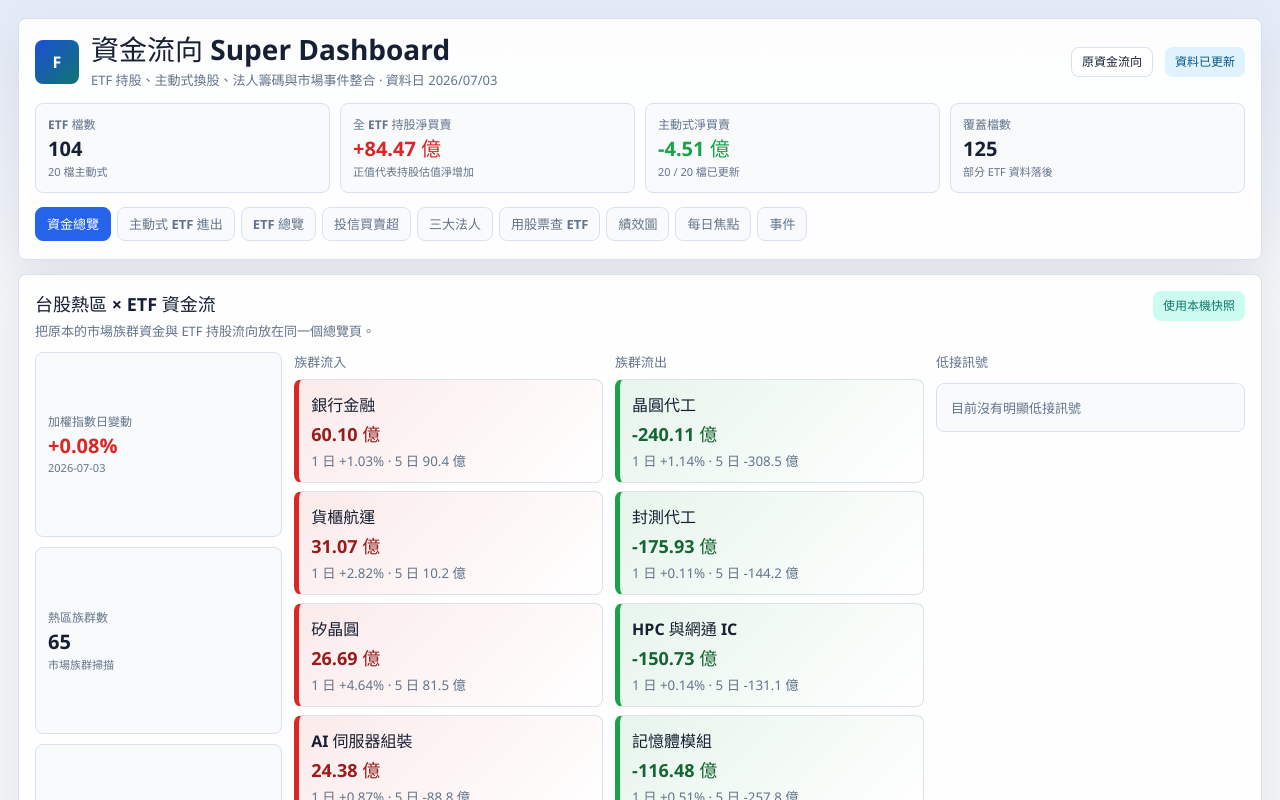
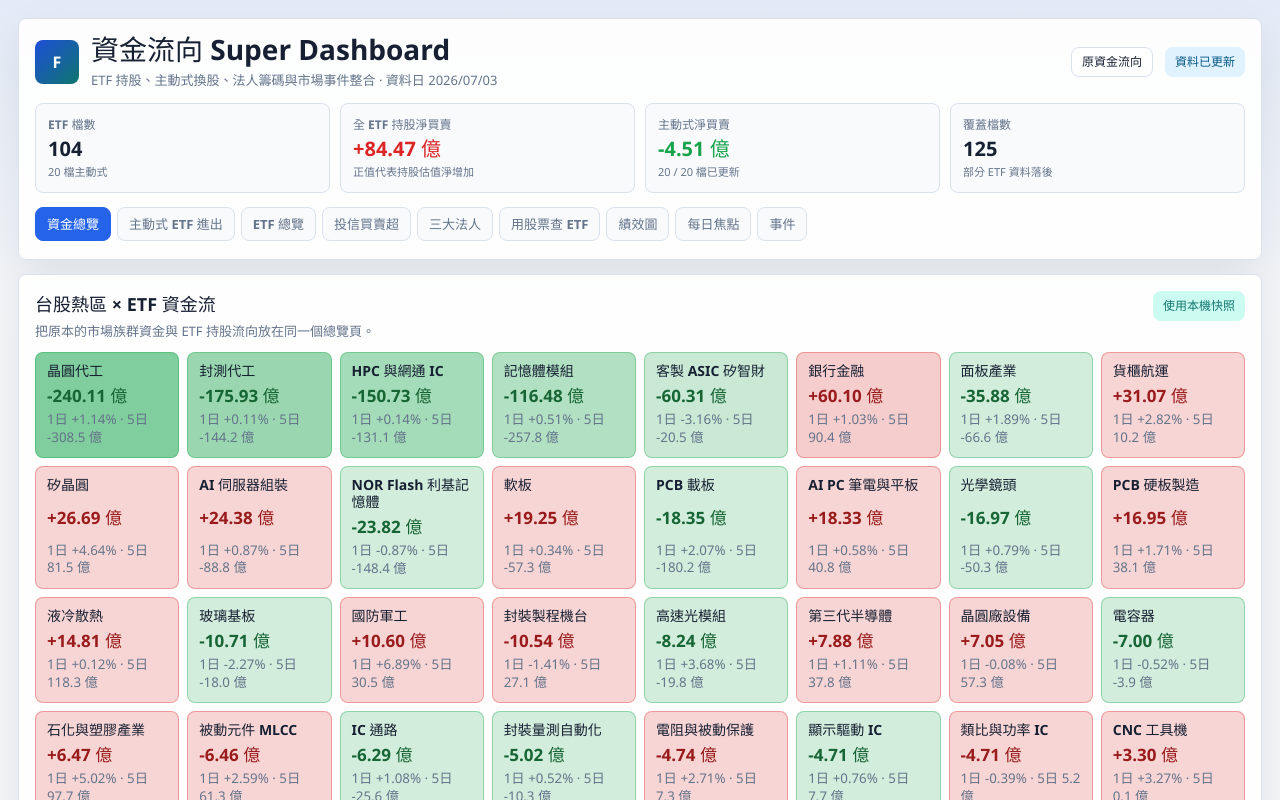
Before and after one commit to ChunYu8866/stock-temp, a React (Vite) app: page / in a window 1280 px wide. Shown: the top 800 px of the page. Built offline with nearby package versions, Linux system fonts and the light colour scheme; no server answers.

Commit message:
Restore heatmap and clarify zero ETF flow

```diff
--- a/src/App.js
+++ b/src/App.js
@@ -22,6 +22,13 @@ function fmtMoney(value, digits = 2) {
   if (value == null || Number.isNaN(Number(value))) return '—';
   const sign = Number(value) > 0 ? '+' : '';
   return `${sign}${fmtNum(value, digits)} 億`;
+}
+
+function fmtFlow(value, digits = 2) {
+  const num = Number(value);
+  if (!Number.isFinite(num)) return '—';
+  if (Math.abs(num) < 0.005) return '無異動';
+  return fmtMoney(num, digits);
 }
 
 function fmtPct(value, digits = 2) {
@@ -270,6 +277,11 @@ function MarketHeatPanel({ sectorState }) {
   const marketChg = sectorState.data?.marketChg1d;
   const statusText = sectorState.loading ? '熱區載入中' : sectorState.source === 'live' ? '熱區已更新' : sectorState.data ? '使用本機快照' : '熱區待更新';
 
+  const heatTiles = [...sectors]
+    .sort((a, b) => Math.abs(Number(b.net_1d_yi || 0)) - Math.abs(Number(a.net_1d_yi || 0)))
+    .slice(0, 32);
+  const maxHeat = Math.max(...heatTiles.map((sector) => Math.abs(Number(sector.net_1d_yi || 0))), 1);
+
   const sectorCard = (sector) => el('div', { key: sector.name, className: cx('sector-card', sectorToneClass(sector)) },
     el('strong', null, sector.name),
     el('b', null, `${fmtNum(sector.net_1d_yi, 2)} 億`),
@@ -283,6 +295,22 @@ function MarketHeatPanel({ sectorState }) {
         el('p', null, '把原本的市場族群資金與 ETF 持股流向放在同一個總覽頁。')
       ),
       el('span', { className: 'hint-pill' }, statusText)
+    ),
+    el('div', { className: 'sector-heatmap', 'aria-label': '族群資金熱力圖' },
+      heatTiles.length ? heatTiles.map((sector) => {
+        const value = Number(sector.net_1d_yi || 0);
+        const strength = Math.max(0.16, Math.min(1, Math.abs(value) / maxHeat));
+        return el('div', {
+          key: sector.name,
+          className: cx('sector-heat-tile', sectorToneClass(sector), sector.is_bottom_fishing ? 'bottom-signal' : ''),
+          style: { '--strength': String(strength), '--alpha': String(0.12 + strength * 0.42) },
+          title: `${sector.name} ${fmtFlow(value)} · 1日 ${fmtPct(sector.chg_1d)}`,
+        },
+          el('strong', null, sector.name),
+          el('b', null, fmtFlow(value)),
+          el('small', null, `1日 ${fmtPct(sector.chg_1d)} · 5日 ${fmtNum(sector.net_5d_yi, 1)} 億`)
+        );
+      }) : el('p', { className: 'empty' }, '熱力圖資料載入中')
     ),
     el('div', { className: 'merge-grid' },
       el('div', { className: 'merge-summary' },
@@ -343,7 +371,7 @@ function FlowOverview({ data, onEtf, onStock }) {
         topEtfs.map((etf, index) => el('button', { key: etf.code, className: 'rank-row', onClick: () => onEtf(etf.code) },
           el('span', { className: 'rank-no' }, index + 1),
           el('span', null, el('b', null, etf.code), el('small', null, etf.name)),
-          el('em', { className: tone(etf.net) }, fmtMoney(etf.net))
+          el('em', { className: tone(etf.net) }, fmtFlow(etf.net))
         ))
       )
     ),
@@ -412,7 +440,7 @@ function ActiveMoves({ data, onEtf }) {
         rows: rows.map((row) => [
           el('button', { className: 'linklike', onClick: () => onEtf(row.etf.code) }, `${row.etf.code} ${row.etf.name}`),
           `${fmtNum(row.etf.scale, 1)} 億`,
-          el('span', { className: tone(row.etf.net) }, fmtMoney(row.etf.net)),
+          el('span', { className: tone(row.etf.net) }, fmtFlow(row.etf.net)),
           fmtMoney(row.etf.buy_amt),
           fmtMoney(row.etf.sell_amt),
           `${row.newCount} / ${row.clearCount}`,
@@ -433,7 +461,7 @@ function ActiveCard({ row, onEtf }) {
       el('button', { className: 'icon-action', onClick: () => onEtf(etf.code), title: 'ETF 明細' }, '↗')
     ),
     el('div', { className: 'mini-kpis' },
-      kpi('淨買賣', fmtMoney(etf.net), null, tone(etf.net)),
+      kpi('淨買賣', fmtFlow(etf.net), null, tone(etf.net)),
       kpi('新進', fmtNum(row.newCount), '檔'),
       kpi('出清', fmtNum(row.clearCount), '檔')
     ),
@@ -475,7 +503,7 @@ function EtfOverview({ data, onEtf }) {
           el('button', { className: 'linklike', onClick: () => onEtf(etf.code) }, `${etf.code} ${etf.name}`),
           isActiveEtf(etf) ? '主動式' : '被動',
           `${fmtNum(etf[scaleBasis === 'month' ? 'mscale' : 'scale'] ?? etf.scale, 1)} 億`,
-          el('span', { className: tone(etf.net) }, fmtMoney(etf.net)),
+          el('span', { className: tone(etf.net) }, fmtFlow(etf.net)),
           etf.yld == null ? '—' : fmtPct(etf.yld),
           etf.prem == null ? '—' : fmtPct(etf.prem),
           ymdSlash(etf.date),
@@ -490,7 +518,7 @@ function EtfCard({ etf, onEtf, scaleBasis }) {
   return el('button', { className: 'etf-card', onClick: () => onEtf(etf.code) },
     el('div', { className: 'card-head' },
       el('div', null, el('b', null, etf.code), el('h3', null, etf.name), el('p', null, `${isActiveEtf(etf) ? '主動式' : '被動'} · ${ymdSlash(etf.date)}`)),
-      el('em', { className: tone(etf.net) }, fmtMoney(etf.net))
+      el('em', { className: tone(etf.net) }, fmtFlow(etf.net))
     ),
     el('div', { className: 'meta-row' },
       el('span', null, `規模 ${fmtNum(scale, 1)} 億`),
@@ -930,7 +958,7 @@ function EtfDrawer({ code, data, onClose, onStock, addPerf }) {
       ),
       el('div', { className: 'kpi-grid drawer-kpis' },
         kpi('規模', `${fmtNum(etf.scale, 1)} 億`),
-        kpi('持股淨買賣', fmtMoney(etf.net), null, tone(etf.net)),
+        kpi('持股淨買賣', fmtFlow(etf.net), null, tone(etf.net)),
         kpi('殖利率', fmtPct(etf.yld)),
         kpi('年化報酬', fmtPct(etf.ret?.ann), etf.ret?.since ? `上市 ${ymdSlash(etf.ret.since)}` : null)
       ),
--- a/src/styles.css
+++ b/src/styles.css
@@ -452,6 +452,71 @@ p {
 
 .market-merge-panel {
   margin-bottom: 14px;
+}
+
+.sector-heatmap {
+  min-height: 260px;
+  margin-bottom: 14px;
+  display: grid;
+  grid-template-columns: repeat(8, minmax(0, 1fr));
+  grid-auto-rows: minmax(86px, auto);
+  gap: 8px;
+}
+
+.sector-heat-tile {
+  min-width: 0;
+  padding: 11px;
+  display: flex;
+  flex-direction: column;
+  justify-content: space-between;
+  gap: 6px;
+  border-radius: 8px;
+  color: var(--text);
+  border: 1px solid var(--line);
+}
+
+.sector-heat-tile.flow-in {
+  background: rgba(220, 38, 38, var(--alpha));
+  border-color: rgba(220, 38, 38, 0.34);
+}
+
+.sector-heat-tile.flow-out {
+  background: rgba(22, 163, 74, var(--alpha));
+  border-color: rgba(22, 163, 74, 0.34);
+}
+
+.sector-heat-tile.neutral {
+  background: rgba(100, 116, 139, 0.12);
+}
+
+.sector-heat-tile.bottom-signal {
+  outline: 2px solid rgba(217, 119, 6, 0.36);
+  outline-offset: -2px;
+}
+
+.sector-heat-tile strong {
+  min-width: 0;
+  font-size: 14px;
+  line-height: 1.2;
+  overflow-wrap: anywhere;
+}
+
+.sector-heat-tile b {
+  font-size: 17px;
+  line-height: 1.1;
+}
+
+.sector-heat-tile small {
+  color: var(--muted);
+  line-height: 1.3;
+}
+
+.sector-heat-tile.flow-in b {
+  color: #991b1b;
+}
+
+.sector-heat-tile.flow-out b {
+  color: #166534;
 }
 
 .merge-grid {
@@ -959,6 +1024,10 @@ footer {
     grid-template-columns: 1fr;
   }
 
+  .sector-heatmap {
+    grid-template-columns: repeat(4, minmax(0, 1fr));
+  }
+
   .merge-grid {
     grid-template-columns: repeat(2, minmax(0, 1fr));
   }
@@ -1020,6 +1089,11 @@ footer {
     grid-template-columns: 1fr;
   }
 
+  .sector-heatmap {
+    grid-template-columns: repeat(2, minmax(0, 1fr));
+    grid-auto-rows: minmax(96px, auto);
+  }
+
   .flow-tile {
     min-height: 118px;
   }
```
